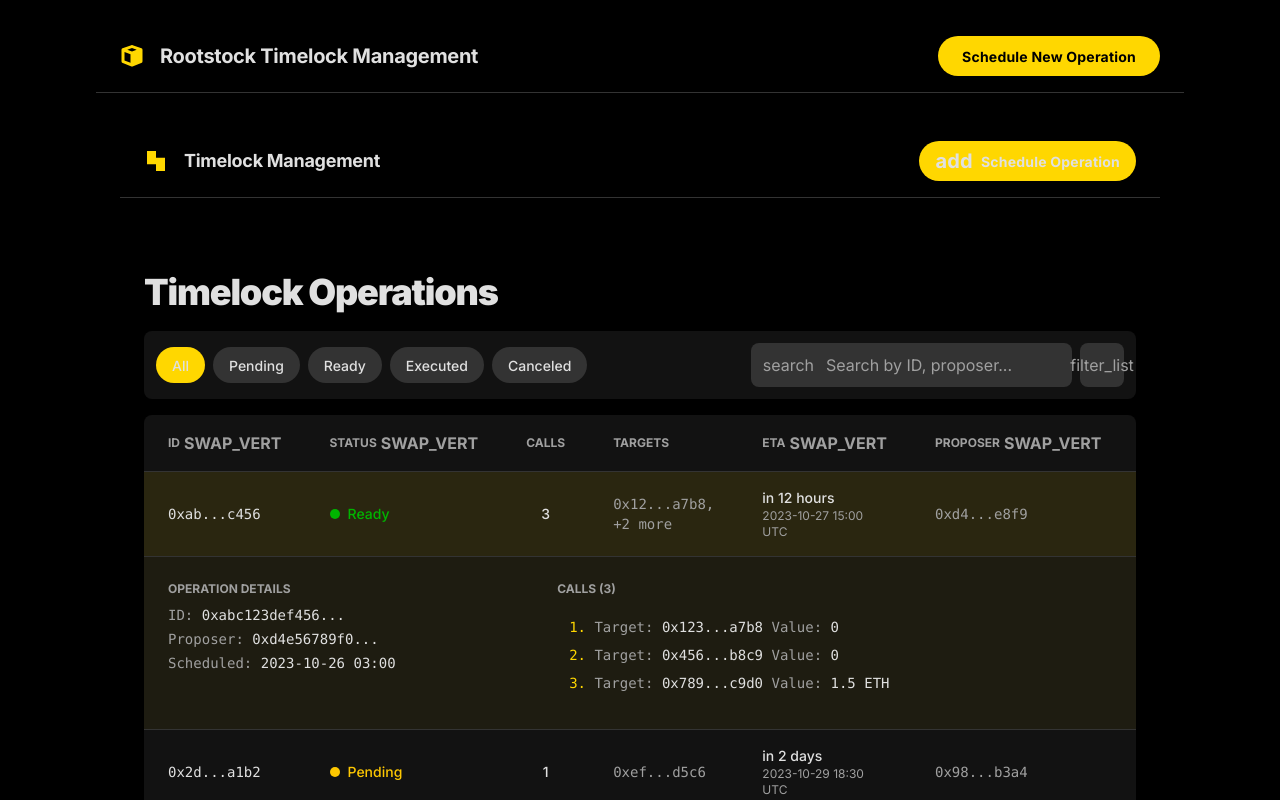
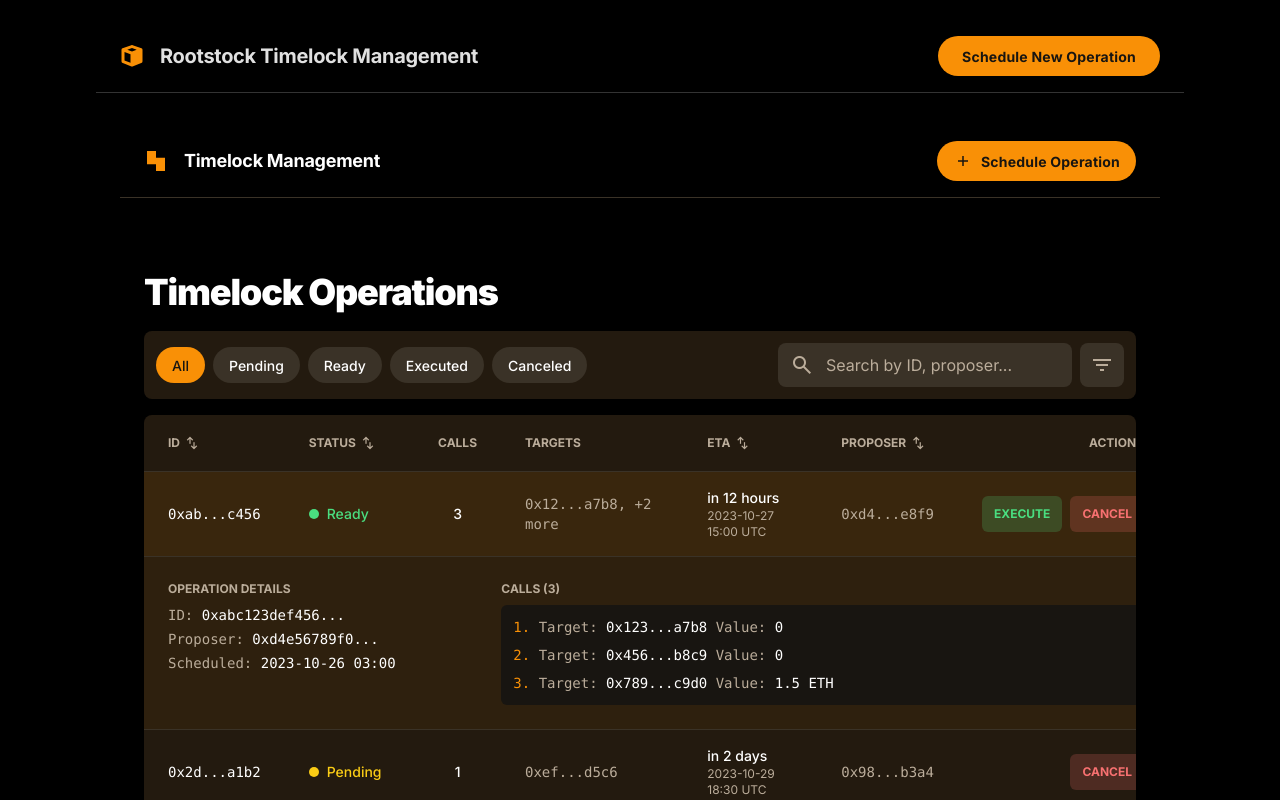
Before and after one commit to TruStartUp/timelock-manager, a Next.js app: page /operations_explorer in a window 1280 px wide. Shown: the top 800 px of the page. Built offline with nearby package versions, Linux system fonts and the light colour scheme; what @rainbow-me/rainbowkit, wagmi would draw is missing.

Commit message:
refactor: Replace direct Tailwind color classes with semantic custom utility classes.

```diff
--- a/src/components/operations_explorer/OperationsExplorerView.tsx
+++ b/src/components/operations_explorer/OperationsExplorerView.tsx
@@ -89,30 +89,30 @@
   const getStatusColor = (status: string) => {
     switch (status) {
       case 'Ready':
-        return 'bg-success';
+        return 'bg-status-ready';
       case 'Pending':
-        return 'bg-yellow-400';
+        return 'bg-status-pending';
       case 'Executed':
-        return 'bg-slate-400';
+        return 'bg-status-executed';
       case 'Canceled':
-        return 'bg-red-400';
+        return 'bg-status-canceled';
       default:
-        return 'bg-gray-400';
+        return 'bg-border-dark';
     }
   };
 
   const getStatusTextColor = (status: string) => {
     switch (status) {
       case 'Ready':
-        return 'text-success';
+        return 'text-status-ready';
       case 'Pending':
-        return 'text-yellow-400';
+        return 'text-status-pending';
       case 'Executed':
-        return 'text-slate-400';
+        return 'text-status-executed';
       case 'Canceled':
-        return 'text-red-400';
+        return 'text-status-canceled';
       default:
-        return 'text-gray-400';
+        return 'text-text-dark-secondary';
     }
   };
 
@@ -138,8 +138,8 @@
   return (
     <>
       {/* Top Navigation Bar */}
-      <header className="flex items-center justify-between whitespace-nowrap border-b border-solid border-border-color px-6 py-4 mb-4">
-        <div className="flex items-center gap-4 text-text-primary">
+      <header className="flex items-center justify-between whitespace-nowrap border-b border-solid border-border-dark px-6 py-4 mb-4">
+        <div className="flex items-center gap-4 text-text-dark-primary">
           <div className="size-6 text-primary">
             <svg fill="none" viewBox="0 0 48 48" xmlns="http://www.w3.org/2000/svg">
               <path
@@ -150,11 +150,11 @@
               ></path>
             </svg>
           </div>
-          <h1 className="text-text-primary text-lg font-bold leading-tight tracking-[-0.015em]">
+          <h1 className="text-text-dark-primary text-lg font-bold leading-tight tracking-[-0.015em]">
             Timelock Management
           </h1>
         </div>
-        <button className="flex min-w-[84px] cursor-pointer items-center justify-center gap-2 overflow-hidden rounded-full h-10 px-4 bg-primary text-background text-sm font-bold leading-normal tracking-[0.015em] hover:opacity-90 transition-opacity">
+        <button className="flex min-w-[84px] cursor-pointer items-center justify-center gap-2 overflow-hidden rounded-full h-10 px-4 bg-primary text-background-dark text-sm font-bold leading-normal tracking-[0.015em] hover:opacity-90 transition-opacity">
           <span className="material-symbols-outlined !text-xl">add</span>
           <span className="truncate">Schedule Operation</span>
         </button>
@@ -163,24 +163,23 @@
       <main className="flex flex-col gap-4 p-4 md:p-6">
         {/* Page Heading */}
         <div className="flex flex-wrap items-center justify-between gap-4">
-          <h2 className="text-text-primary text-4xl font-black leading-tight tracking-[-0.033em]">
+          <h2 className="text-text-dark-primary text-4xl font-black leading-tight tracking-[-0.033em]">
             Timelock Operations
           </h2>
         </div>
 
         {/* Toolbar / Filters */}
-        <div className="flex flex-col gap-4 md:flex-row md:items-center md:justify-between rounded-lg bg-surface p-3">
+        <div className="flex flex-col gap-4 md:flex-row md:items-center md:justify-between rounded-lg bg-surface-dark p-3">
           {/* Filter Chips */}
           <div className="flex flex-wrap gap-2">
             {(['All', 'Pending', 'Ready', 'Executed', 'Canceled'] as OperationStatus[]).map(
               (filter) => (
                 <button
                   key={filter}
-                  className={`flex h-9 shrink-0 items-center justify-center gap-x-2 rounded-full px-4 text-sm font-medium leading-normal transition-colors ${
-                    selectedFilter === filter
-                      ? 'bg-primary text-background'
-                      : 'bg-border-color text-text-primary hover:bg-white/10'
-                  }`}
+                  className={`flex h-9 shrink-0 items-center justify-center gap-x-2 rounded-full px-4 text-sm font-medium leading-normal transition-colors ${selectedFilter === filter
+                      ? 'bg-primary text-background-dark'
+                      : 'bg-border-dark text-text-dark-primary hover:bg-white/10'
+                    }`}
                   onClick={() => setSelectedFilter(filter)}
                 >
                   {filter}
@@ -194,11 +193,11 @@
             <div className="flex-grow">
               <label className="flex flex-col min-w-40 h-11 w-full">
                 <div className="flex w-full flex-1 items-stretch rounded-lg h-full">
-                  <div className="text-text-secondary flex items-center justify-center rounded-l-lg border-r-0 border-none bg-border-color pl-3">
+                  <div className="text-text-dark-secondary flex items-center justify-center rounded-l-lg border-r-0 border-none bg-border-dark pl-3">
                     <span className="material-symbols-outlined">search</span>
                   </div>
                   <input
-                    className="form-input flex w-full min-w-0 flex-1 resize-none overflow-hidden rounded-r-lg border-l-0 border-none bg-border-color text-base font-normal leading-normal text-text-primary placeholder:text-text-secondary focus:outline-0 focus:ring-0 h-full px-3"
+                    className="form-input flex w-full min-w-0 flex-1 resize-none overflow-hidden rounded-r-lg border-l-0 border-none bg-border-dark text-base font-normal leading-normal text-text-dark-primary placeholder:text-text-dark-secondary focus:outline-0 focus:ring-0 h-full px-3"
                     placeholder="Search by ID, proposer..."
                     value={searchQuery}
                     onChange={(e) => setSearchQuery(e.target.value)}
@@ -206,16 +205,16 @@
                 </div>
               </label>
             </div>
-            <button className="flex h-11 w-11 shrink-0 items-center justify-center rounded-lg bg-border-color text-text-secondary hover:bg-white/10 transition-colors">
+            <button className="flex h-11 w-11 shrink-0 items-center justify-center rounded-lg bg-border-dark text-text-dark-secondary hover:bg-white/10 transition-colors">
               <span className="material-symbols-outlined">filter_list</span>
             </button>
           </div>
         </div>
 
         {/* Operations Table */}
-        <div className="w-full overflow-x-auto rounded-lg bg-surface">
+        <div className="w-full overflow-x-auto rounded-lg bg-surface-dark">
           <table className="w-full min-w-[1024px] text-left text-sm">
-            <thead className="border-b border-border-color text-xs uppercase text-text-secondary">
+            <thead className="border-b border-border-dark text-xs uppercase text-text-dark-secondary">
               <tr>
                 <th className="px-6 py-4" scope="col">
                   <div className="flex items-center gap-1 cursor-pointer">
@@ -253,14 +252,13 @@
                 <React.Fragment key={operation.id}>
                   {/* Main Row */}
                   <tr
-                    className={`border-b border-border-color transition-colors cursor-pointer ${
-                      expandedRowId === operation.id
+                    className={`border-b border-border-dark transition-colors cursor-pointer ${expandedRowId === operation.id
                         ? 'bg-primary/10 hover:bg-primary/20'
                         : 'hover:bg-white/5'
-                    }`}
+                      }`}
                     onClick={() => handleRowClick(operation.id)}
                   >
-                    <td className="px-6 py-4 font-mono text-text-primary">{operation.id}</td>
+                    <td className="px-6 py-4 font-mono text-text-dark-primary">{operation.id}</td>
                     <td className="px-6 py-4">
                       <div className="flex items-center gap-2">
                         <div className={`h-2.5 w-2.5 rounded-full ${getStatusColor(operation.status)}`}></div>
@@ -269,31 +267,31 @@
                         </span>
                       </div>
                     </td>
-                    <td className="px-6 py-4 text-center font-medium text-text-primary">
+                    <td className="px-6 py-4 text-center font-medium text-text-dark-primary">
                       {operation.calls}
                     </td>
-                    <td className="px-6 py-4 font-mono text-text-secondary">
+                    <td className="px-6 py-4 font-mono text-text-dark-secondary">
                       {formatTargets(operation.targets)}
                     </td>
                     <td className="px-6 py-4">
                       <div className="flex flex-col">
-                        <span className="font-medium text-text-primary">{operation.eta.relative}</span>
-                        <span className="text-xs text-text-secondary">{operation.eta.absolute}</span>
+                        <span className="font-medium text-text-dark-primary">{operation.eta.relative}</span>
+                        <span className="text-xs text-text-dark-secondary">{operation.eta.absolute}</span>
                       </div>
                     </td>
-                    <td className="px-6 py-4 font-mono text-text-secondary">{operation.proposer}</td>
+                    <td className="px-6 py-4 font-mono text-text-dark-secondary">{operation.proposer}</td>
                     <td className="px-6 py-4" onClick={(e) => e.stopPropagation()}>
                       <div className="flex justify-end gap-2">
                         {operation.status === 'Ready' && (
                           <>
                             <button
-                              className="flex items-center justify-center rounded-md h-9 px-3 bg-success/20 text-success text-xs font-bold hover:bg-success/30 transition-colors"
+                              className="flex items-center justify-center rounded-md h-9 px-3 bg-status-ready/20 text-status-ready text-xs font-bold hover:bg-status-ready/30 transition-colors"
                               onClick={() => handleExecute(operation.id)}
                             >
                               EXECUTE
                             </button>
                             <button
-                              className="flex items-center justify-center rounded-md h-9 px-3 bg-red-400/20 text-red-400 text-xs font-bold hover:bg-red-400/30 transition-colors"
+                              className="flex items-center justify-center rounded-md h-9 px-3 bg-status-canceled/20 text-status-canceled text-xs font-bold hover:bg-status-canceled/30 transition-colors"
                               onClick={() => handleCancel(operation.id)}
                             >
                               CANCEL
@@ -302,7 +300,7 @@
                         )}
                         {operation.status === 'Pending' && (
                           <button
-                            className="flex items-center justify-center rounded-md h-9 px-3 bg-red-400/20 text-red-400 text-xs font-bold hover:bg-red-400/30 transition-colors"
+                            className="flex items-center justify-center rounded-md h-9 px-3 bg-status-canceled/20 text-status-canceled text-xs font-bold hover:bg-status-canceled/30 transition-colors"
                             onClick={() => handleCancel(operation.id)}
                           >
                             CANCEL
@@ -316,38 +314,38 @@
                   {expandedRowId === operation.id && operation.details && (
                     <tr className="bg-primary/5">
                       <td className="p-0" colSpan={7}>
-                        <div className="grid grid-cols-1 md:grid-cols-3 gap-6 p-6 border-b border-border-color">
+                        <div className="grid grid-cols-1 md:grid-cols-3 gap-6 p-6 border-b border-border-dark">
                           <div>
-                            <h4 className="text-xs font-bold uppercase text-text-secondary mb-2">
+                            <h4 className="text-xs font-bold uppercase text-text-dark-secondary mb-2">
                               Operation Details
                             </h4>
                             <div className="flex flex-col gap-1 text-sm font-mono">
                               <p>
-                                <span className="text-text-secondary">ID:</span>{' '}
-                                <span className="text-text-primary">{operation.details.fullId}</span>
+                                <span className="text-text-dark-secondary">ID:</span>{' '}
+                                <span className="text-text-dark-primary">{operation.details.fullId}</span>
                               </p>
                               <p>
-                                <span className="text-text-secondary">Proposer:</span>{' '}
-                                <span className="text-text-primary">{operation.details.fullProposer}</span>
+                                <span className="text-text-dark-secondary">Proposer:</span>{' '}
+                                <span className="text-text-dark-primary">{operation.details.fullProposer}</span>
                               </p>
                               <p>
-                                <span className="text-text-secondary">Scheduled:</span>{' '}
-                                <span className="text-text-primary">{operation.details.scheduled}</span>
+                                <span className="text-text-dark-secondary">Scheduled:</span>{' '}
+                                <span className="text-text-dark-primary">{operation.details.scheduled}</span>
                               </p>
                             </div>
                           </div>
                           <div className="md:col-span-2">
-                            <h4 className="text-xs font-bold uppercase text-text-secondary mb-2">
+                            <h4 className="text-xs font-bold uppercase text-text-dark-secondary mb-2">
                               Calls ({operation.details.callsDetails.length})
                             </h4>
-                            <div className="flex flex-col gap-2 text-sm font-mono bg-background p-3 rounded-md">
+                            <div className="flex flex-col gap-2 text-sm font-mono bg-background-dark p-3 rounded-md">
                               {operation.details.callsDetails.map((call, index) => (
                                 <p key={index}>
                                   <span className="text-primary">{index + 1}.</span>{' '}
-                                  <span className="text-text-secondary">Target:</span>{' '}
-                                  <span className="text-text-primary">{call.target}</span>{' '}
-                                  <span className="text-text-secondary">Value:</span>{' '}
-                                  <span className="text-text-primary">{call.value}</span>
+                                  <span className="text-text-dark-secondary">Target:</span>{' '}
+                                  <span className="text-text-dark-primary">{call.target}</span>{' '}
+                                  <span className="text-text-dark-secondary">Value:</span>{' '}
+                                  <span className="text-text-dark-primary">{call.value}</span>
                                 </p>
                               ))}
                             </div>
--- a/src/pages/_app.tsx
+++ b/src/pages/_app.tsx
@@ -1,3 +1,4 @@
+import Head from 'next/head';
 import '../styles/globals.css';
 import '@rainbow-me/rainbowkit/styles.css';
 import type { AppProps } from 'next/app';
@@ -20,6 +21,9 @@
 function MyApp({ Component, pageProps }: AppProps) {
   return (
     <div className={inter.className}>
+      <Head>
+        <link href="https://fonts.googleapis.com/css2?family=Material+Symbols+Outlined" rel="stylesheet" />
+      </Head>
       <WagmiProvider config={config}>
         <QueryClientProvider client={client}>
           <RainbowKitProvider>
--- a/src/styles/globals.css
+++ b/src/styles/globals.css
@@ -2,9 +2,18 @@
 
 /* Custom theme configuration */
 @theme {
-  --color-primary: #FFD700;
-  --color-background-light: #000000;
-  --color-background-dark: #000000;
+  --color-primary: #f99006;
+  --color-background-light: #f8f7f5;
+  --color-background-dark: #181511;
+  --color-surface-dark: #231a0f;
+  --color-border-dark: #3a3227;
+  --color-text-dark-primary: #ffffff;
+  --color-text-dark-secondary: #bbad9b;
+  --color-status-pending: #facc15;
+  --color-status-ready: #4ade80;
+  --color-status-executed: #94a3b8;
+  --color-status-canceled: #f87171;
+
   --color-success: #00B500;
   --color-text-primary: #E0E0E0;
   --color-text-secondary: #A0A0A0;
```
